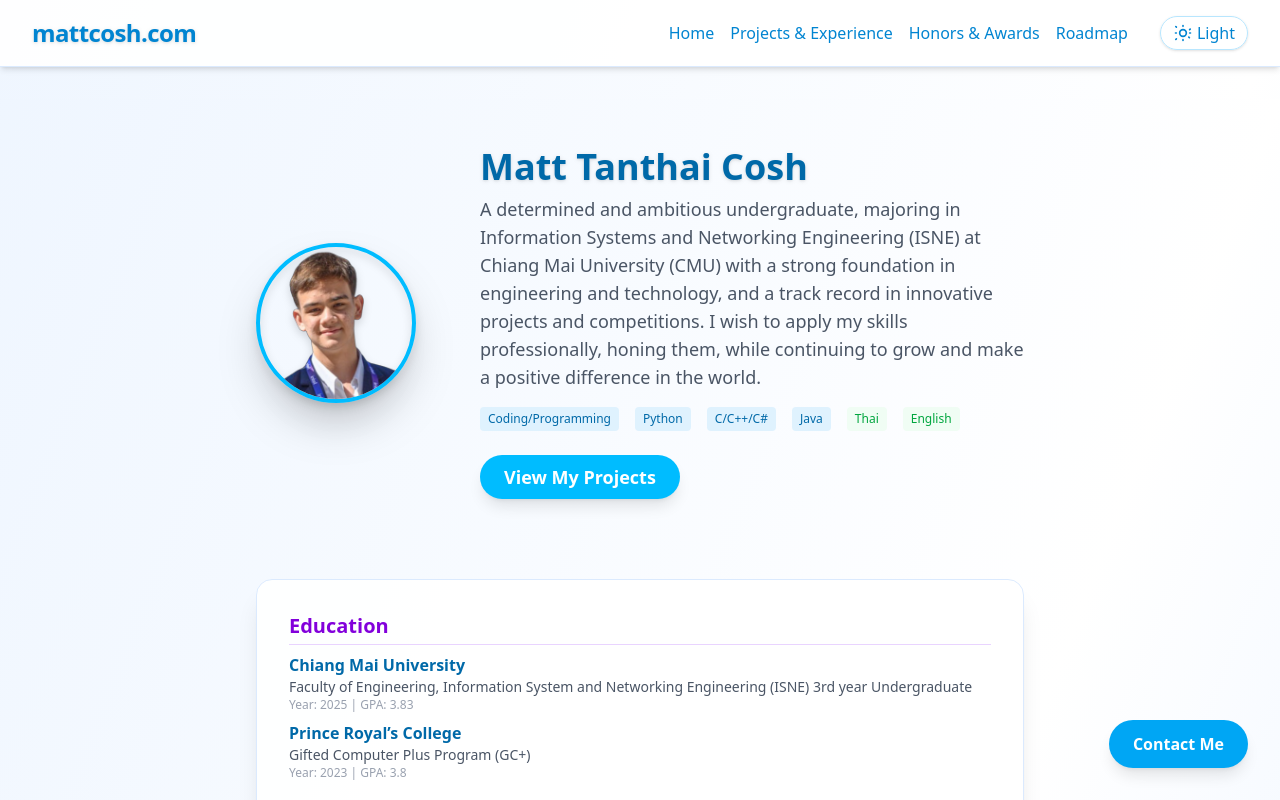
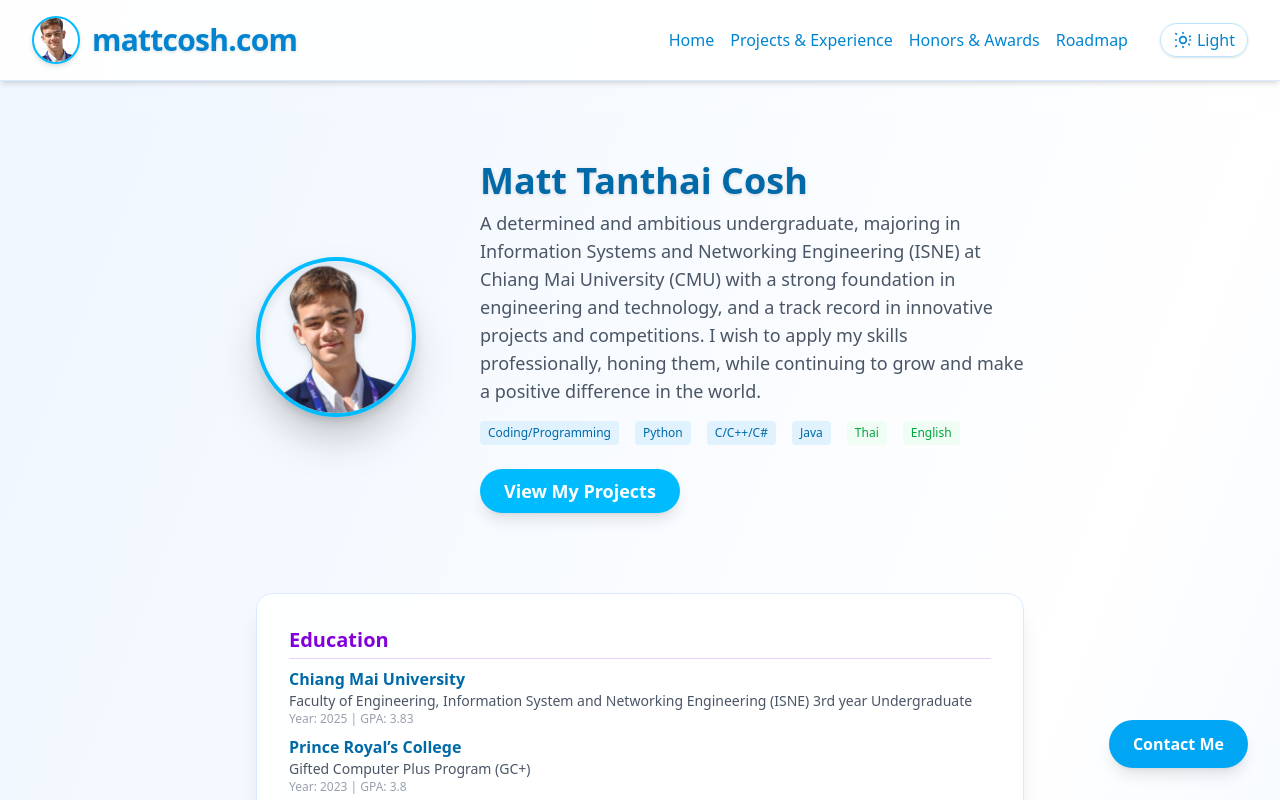
Before and after one commit to TheUnknown550/PortfolioWebsite, a React (Vite) app: page / in a window 1280 px wide. Shown: the top 800 px of the page. Built offline with nearby package versions, Linux system fonts and the light colour scheme.

Commit message:
minor update to the banner

```diff
--- a/src/App.tsx
+++ b/src/App.tsx
@@ -57,11 +57,19 @@ const App: React.FC = () => {
             ? "bg-gray-900/90 shadow-md py-4 px-4 sm:px-8 flex justify-between items-center sticky top-0 z-10 border-b border-gray-700"
             : "bg-white/90 shadow-md py-4 px-4 sm:px-8 flex justify-between items-center sticky top-0 z-10 border-b border-blue-100"
         }>
-          <Link to="/" className={
-            theme === "dark"
-              ? "text-2xl font-bold text-sky-300 tracking-tight drop-shadow"
-              : "text-2xl font-bold text-sky-600 tracking-tight drop-shadow"
-          }>mattcosh.com</Link>
+          <div className="flex items-center space-x-3">
+            <img
+              src={"/profile.png"}
+              alt="Profile"
+              className="w-12 h-12 rounded-full border-2 border-sky-400 shadow-md object-cover bg-white"
+              style={{ backgroundColor: theme === "dark" ? '#1e293b' : '#fff' }}
+            />
+            <Link to="/" className={
+              theme === "dark"
+                ? "text-3xl font-extrabold text-sky-300 tracking-tight drop-shadow"
+                : "text-3xl font-extrabold text-sky-600 tracking-tight drop-shadow"
+            }>mattcosh.com</Link>
+          </div>
           {/* Desktop nav */}
           <div className="hidden md:flex items-center space-x-4">
             <Link to="/" className={
```
